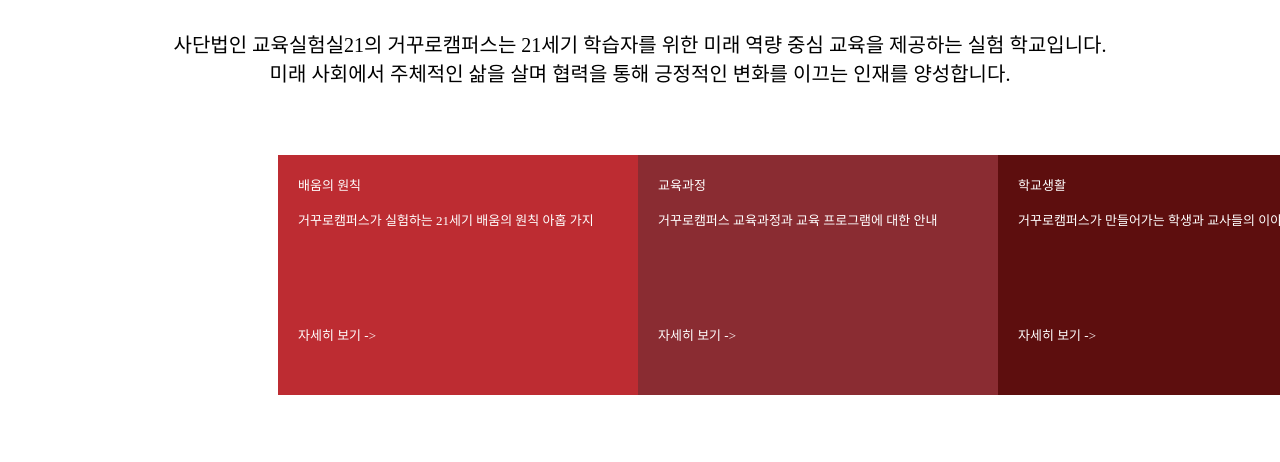
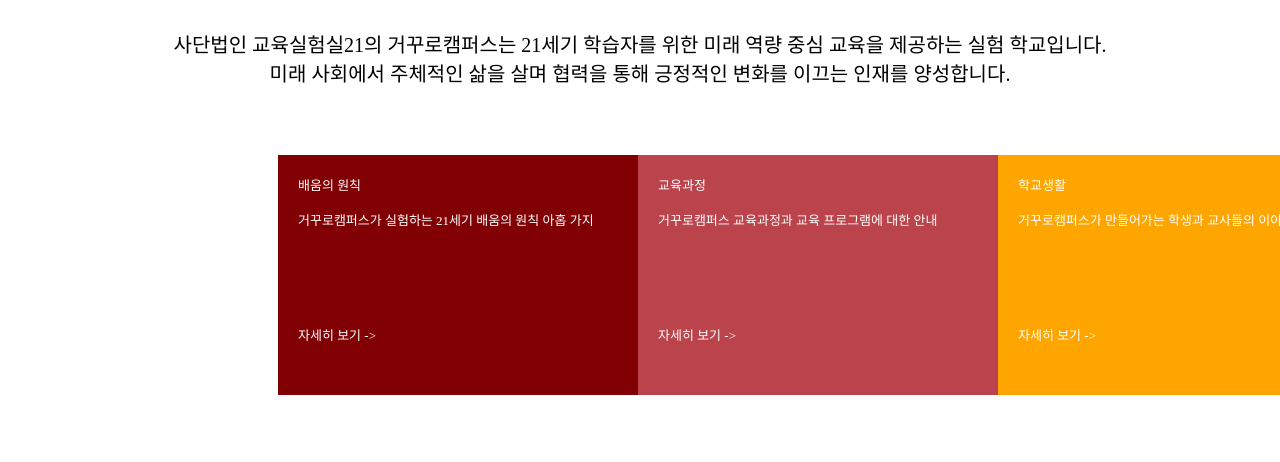
Before and after one commit to Parkwoojung/2020, a plain HTML site: page index.html in a window 1280 px wide. Shown: the part 265-727 px from the top of the page. Drawn offline with Linux system fonts and the light colour scheme.

Commit message:
Update 학교홈페이지.css

```diff
--- a/학교홈페이지.css
+++ b/학교홈페이지.css
@@ -31,7 +31,7 @@ font-size: 20px;
 .dot{
     width: 320px;
     height: 200px;
-    background-color: #bd2c32 ;
+    background-color: #810004 ;
     color: white;
     font-size: 13px;
  float: left;
@@ -45,7 +45,7 @@ font-size: 20px;
 .dpt{
     width: 320px;
     height: 200px;
-    background-color:#8a2c32;
+    background-color:#bb434b;
     color: white;
     font-size: 13px;
  float: left;
@@ -59,7 +59,7 @@ font-size: 20px;
 .dat{
     width: 320px;
     height: 200px;
-    background-color:#5d0e0e;
+    background-color:orange;
     color: white;
     font-size: 13px;
  float: left;
```
